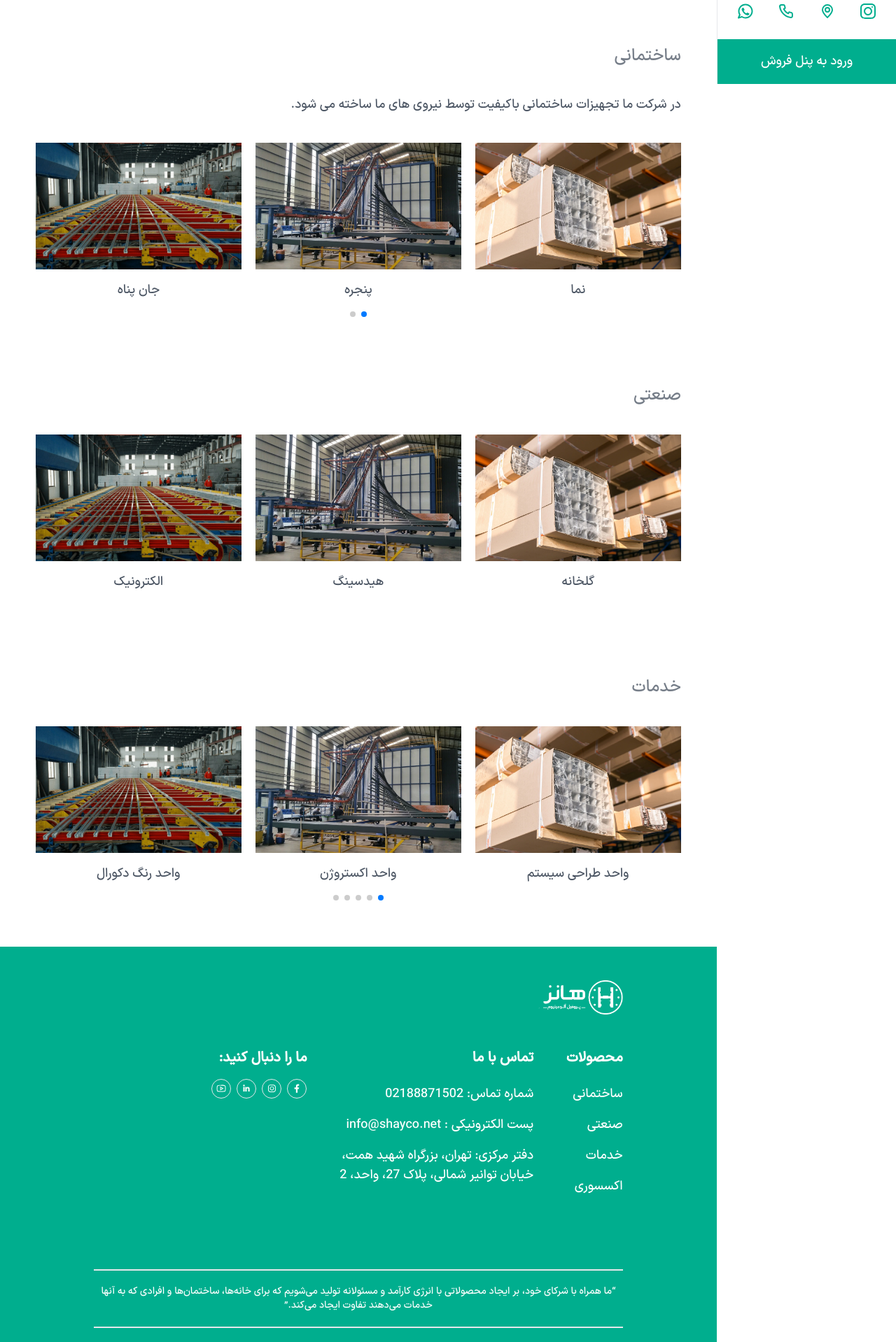
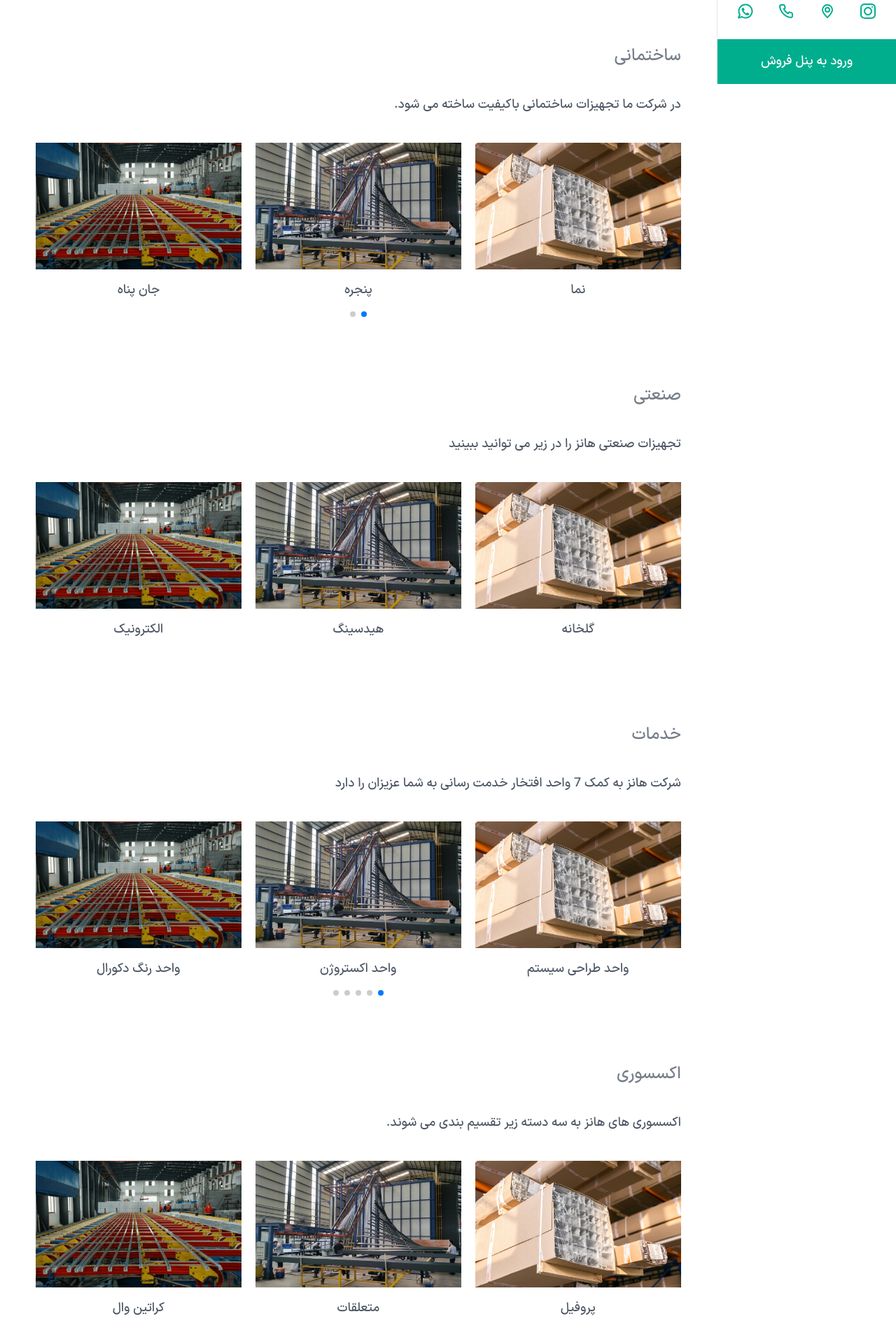
Before and after one commit to zahra-hsb/hanz-, a Next.js app: page /products in a window 1280 px wide. Shown: the part 680-2598 px from the top of the page at 70% size. Built offline with nearby package versions, Linux system fonts and the light colour scheme.

Commit message:
texts changed and accessories added to page

```diff
--- a/src/components/prductsComponents/MainSection/index.jsx
+++ b/src/components/prductsComponents/MainSection/index.jsx
@@ -49,14 +49,17 @@ export default function MainSection() {
       </div>
 
       <ProductCategory items={structuralArray} subCategory={'ساختمانی'}
-      text={'در شرکت ما تجهیزات ساختمانی باکیفیت توسط نیروی های ما ساخته می شود.'}/>
+      text={'در شرکت ما تجهیزات ساختمانی باکیفیت ساخته می شود.'}/>
       <ProductCategory items={industrialArray} subCategory={'صنعتی'}
-        text={''}
+        text={'تجهیزات صنعتی هانز را در زیر می توانید ببینید'}
       />
       <ProductCategory items={servicesArray}
       subCategory={'خدمات'}
-      text={''} />
-
+      text={'شرکت هانز به کمک 7 واحد افتخار خدمت رسانی به شما عزیزان را دارد'} />
+      <ProductCategory items={Accessories}
+      subCategory={'اکسسوری'}
+      text={'اکسسوری های هانز به سه دسته زیر تقسیم بندی می شوند.'}
+      />
     </>
   );
 }
```
